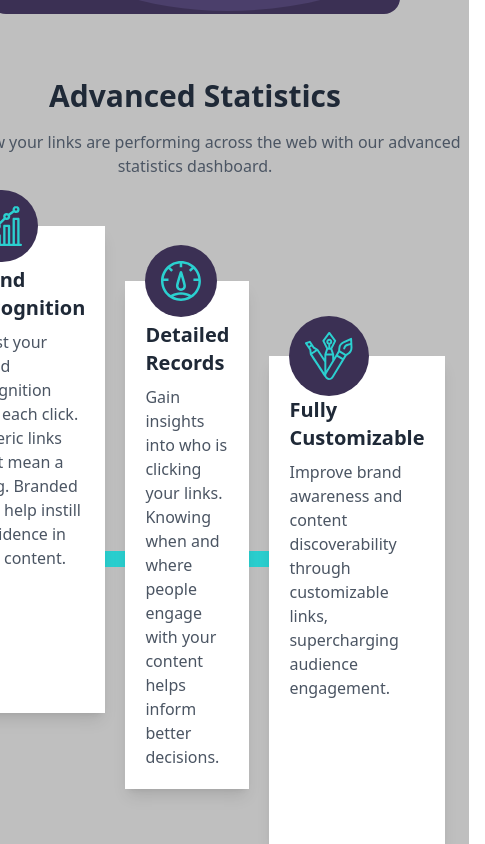
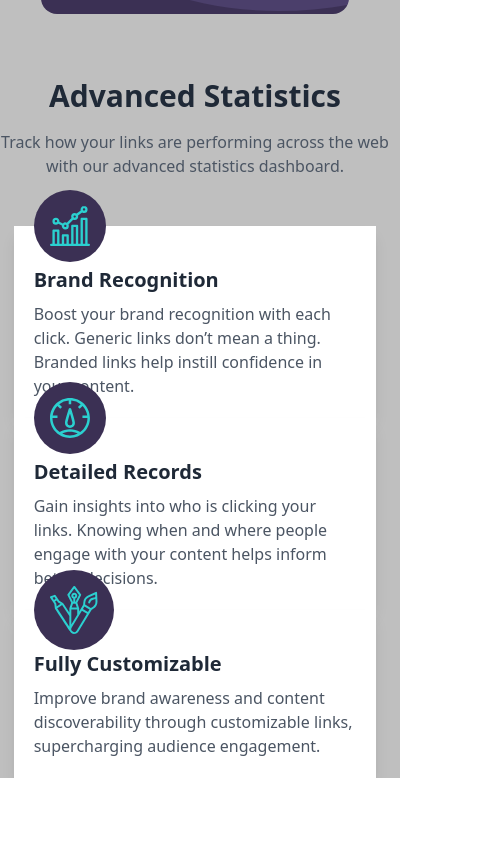
Before and after one commit to TraderJoe97/url-shortening-api, a React (Vite) app: page / in a window 390 px wide. Shown: the part 958-1802 px from the top of the page, 485 px wide, since content can reach past the window. After the commit the page ends 1736 px from the top, so only its background shows below. Built offline with nearby package versions, Linux system fonts and the light colour scheme.

Commit message:
improve statistic section responsiveness

```diff
--- a/src/index.css
+++ b/src/index.css
@@ -21,7 +21,8 @@
 
 /* Staggered grid layout for positioning elements */
 .staggered {
-  display: grid;
+  @media screen and (min-width: 1024px) {
+    display: grid;
   grid-template-areas:
     "a . ."
     "a b ."
@@ -32,8 +33,8 @@
     "a b c"
     ". b c"
     ". . c";
+  }
 }
-
 /* Grid area styling for staggered layout */
 .areaA {
   grid-area: a;
```
